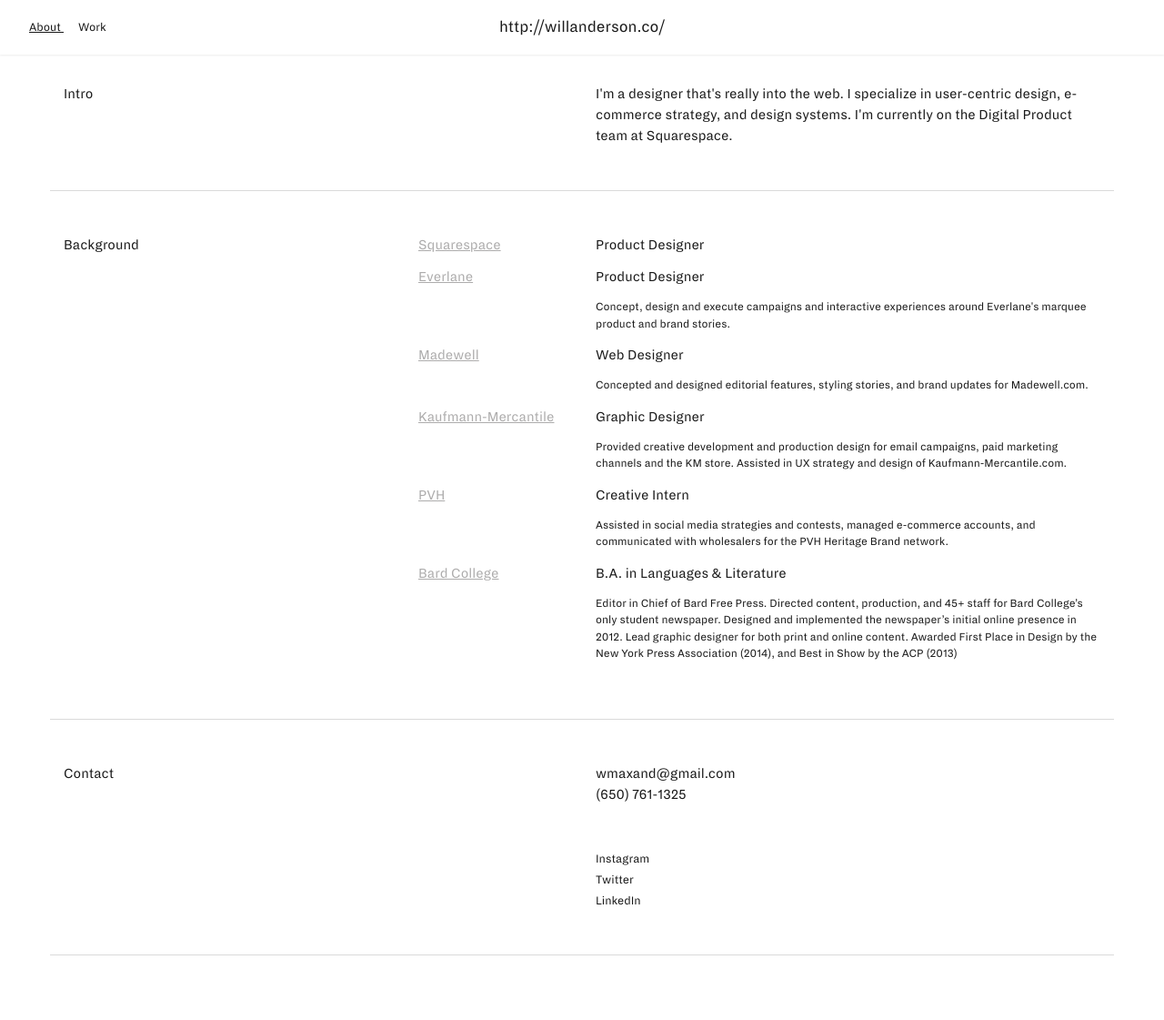
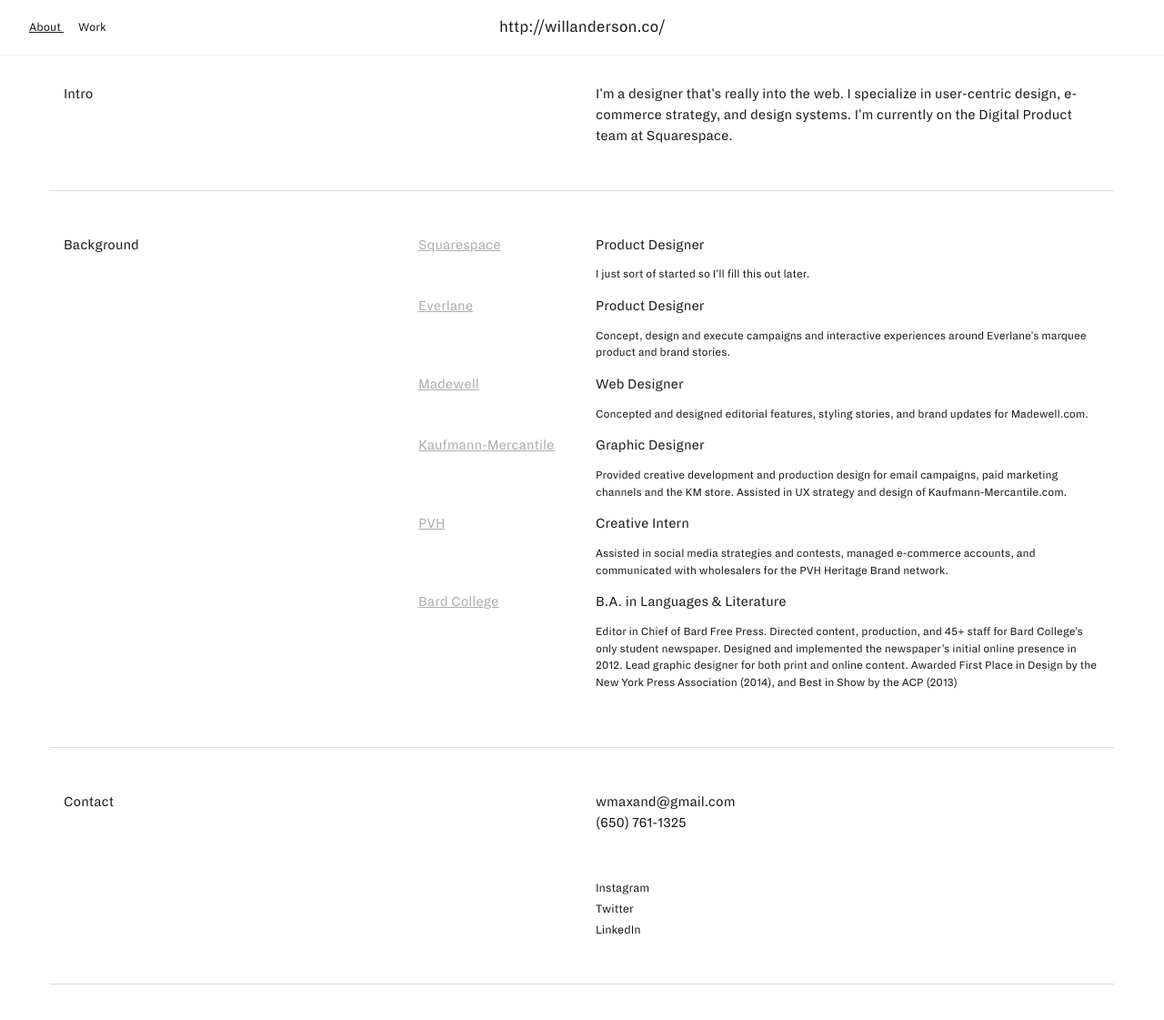
Before and after one commit to willanderson/portfolio, a Jekyll site: the page built from about.md, in a window 1280 px wide and 1130 px high. Shown: the top 1121 px of the window at 91% size. Built offline with Jekyll 4.4.1, drawn with Linux system fonts in a browser that asks for light colours; nearby versions of some CDN libraries.

Commit message:
Updated About

```diff
--- a/about.md
+++ b/about.md
@@ -8,7 +8,7 @@
 background:
 - company: Squarespace
   title: Product Designer
-  description:
+  description: I just sort of started so I'll fill this out later.
 - company: Everlane
   title: Product Designer
   description: Concept, design and execute campaigns and interactive experiences around
```
